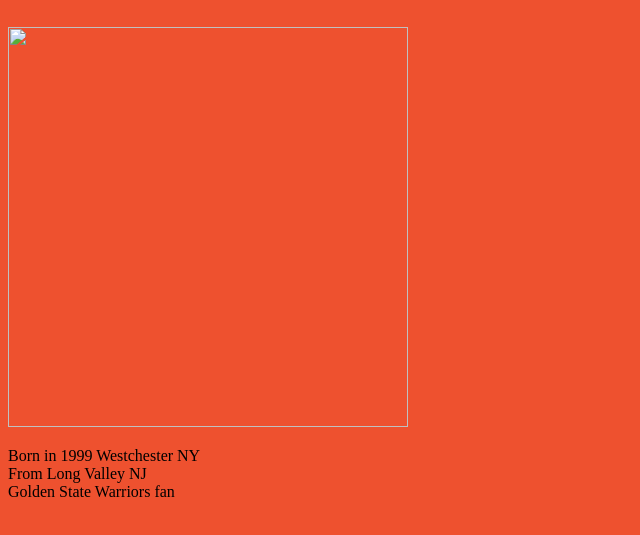
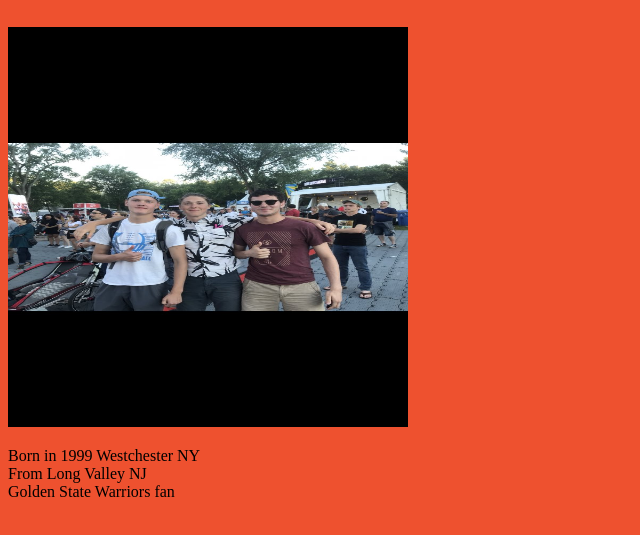
Before and after one commit to spencershop/spencershop.github.io, a plain HTML site: page index.html in a window 1280 px wide. Shown: the part 85-620 px from the top of the page, without its empty margins (0-640 px from the left). Drawn offline with Linux system fonts and the light colour scheme.

Commit message:
Update index.html

```diff
--- a/index.html
+++ b/index.html
@@ -3,7 +3,7 @@
 <body style="background-color:#EE512F;">
 
 <h1 style="font-size: 45px;">Spencer </h1>
-<p><img src="Me.PNG" width="400" height= "400" ></p>
+<p><img src="Me.JPG" width="400" height= "400" ></p>
 <p> Born in 1999 Westchester NY
 <br>From Long Valley NJ
 <br> Golden State Warriors fan</p>
```
